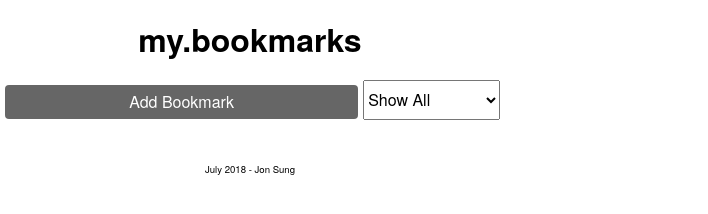
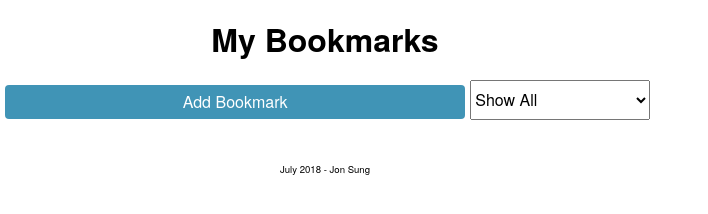
Before and after one commit to thinkful-ei23/jonS-bookmarks-app, a plain HTML site: page index.html in a window 1280 px wide. Shown: the whole page, without its empty margins (0-708 px from the left). Drawn offline with nearby package versions, Linux system fonts and the light colour scheme; no server answers.

Commit message:
added color and min width

```diff
--- a/index.html
+++ b/index.html
@@ -12,7 +12,7 @@
 </head>
 <body>
   <header role="banner">
-    <h1 role="heading">my.bookmarks</h1>
+    <h1 role="heading">My Bookmarks</h1>
       <nav class="grid" role="navigation">
         <button class="add-button bigger column" style="vertical-align:middle"><span>Add Bookmark </span></button>
         <select class="star-filter column">
--- a/styles/main.css
+++ b/styles/main.css
@@ -8,7 +8,8 @@ body {
   font-family: "HelveticaNeue","Helvetica Neue",Helvetica,'Roboto',sans-serif;
   font-size: 1em;
   background: #fff;
-  max-width: 500px;
+  max-width: 650px;
+  min-width: 370px;
   /* margin: 0 auto;
   text-align: center; */
 }
@@ -58,11 +59,11 @@ li .bookmark-description {
 button, input[type=submit] {
   display: inline-block;
   border-radius: 4px;
-  background-color: rgb(102, 102, 102);
+  background-color: rgb(64, 148, 182);
   border: none;
   color: #FFFFFF;
   text-align: center;
-  font-size: 12px;
+  font-size: 16px;
   padding: 8px;
   width: 150px;
   transition: all 0.5s;
@@ -72,7 +73,7 @@ button, input[type=submit] {
 
 li button {
   width: 100px;
-  background-color: #666;
+  background-color: rgb(134, 134, 134);
 }
 
 button span {
```
